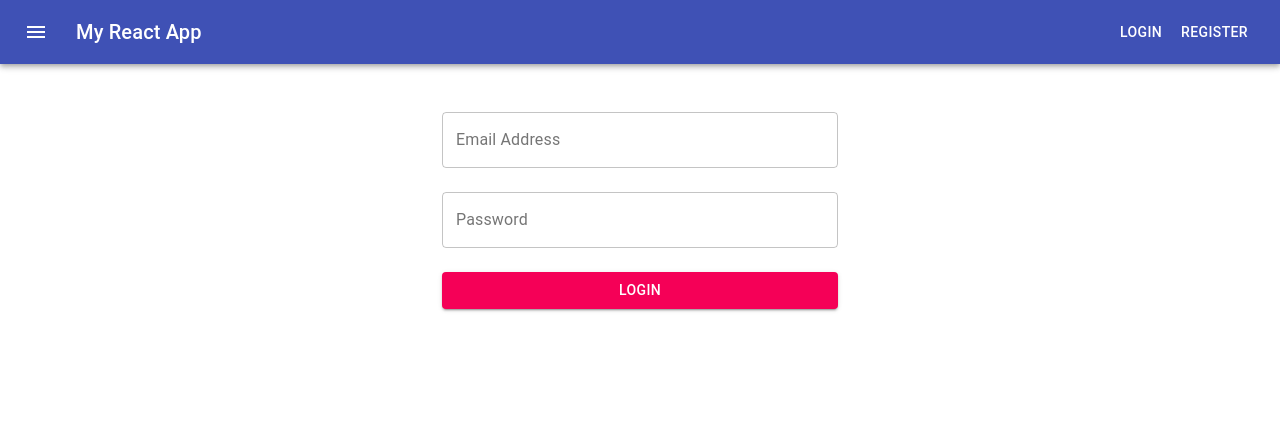
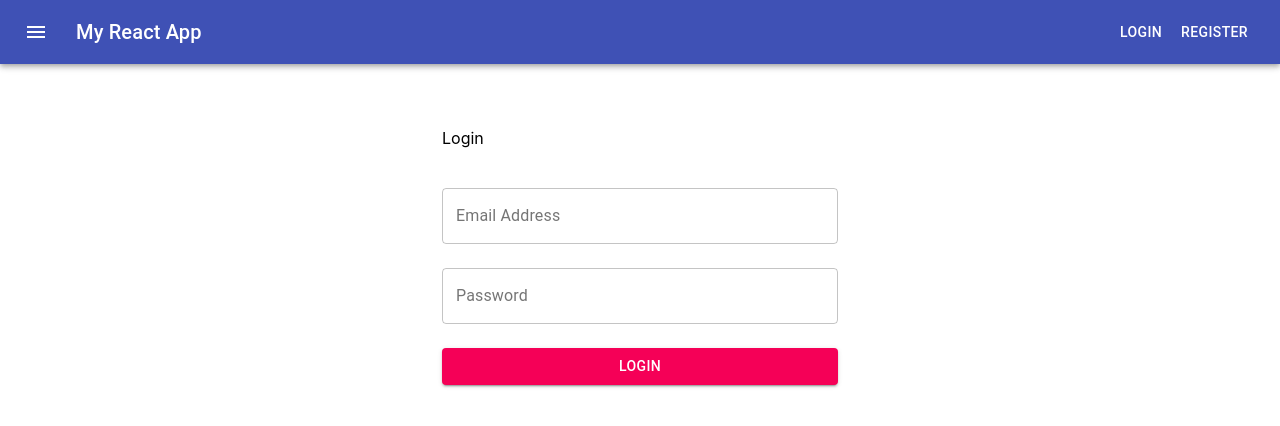
Before and after one commit to sakkarakaya/react-social-app, a React (Create React App) app: page /login in a window 1280 px wide. Shown: the top 426 px of the page. Built offline with nearby package versions, Linux system fonts and the light colour scheme; no server answers.

Commit message:
added title

```diff
--- a/src/pages/Login.js
+++ b/src/pages/Login.js
@@ -24,6 +24,9 @@ const Login = () => {
         <Container className={classes.wrapper} maxWidth="xs">
             <form onSubmit={formik.handleSubmit}>
                 <Grid container spacing={3}>
+                    <Grid item xs={12}>
+                        <p> Login </p>
+                    </Grid>
                     <Grid item xs={12}>
                         <TextField
                             id="email"
```
